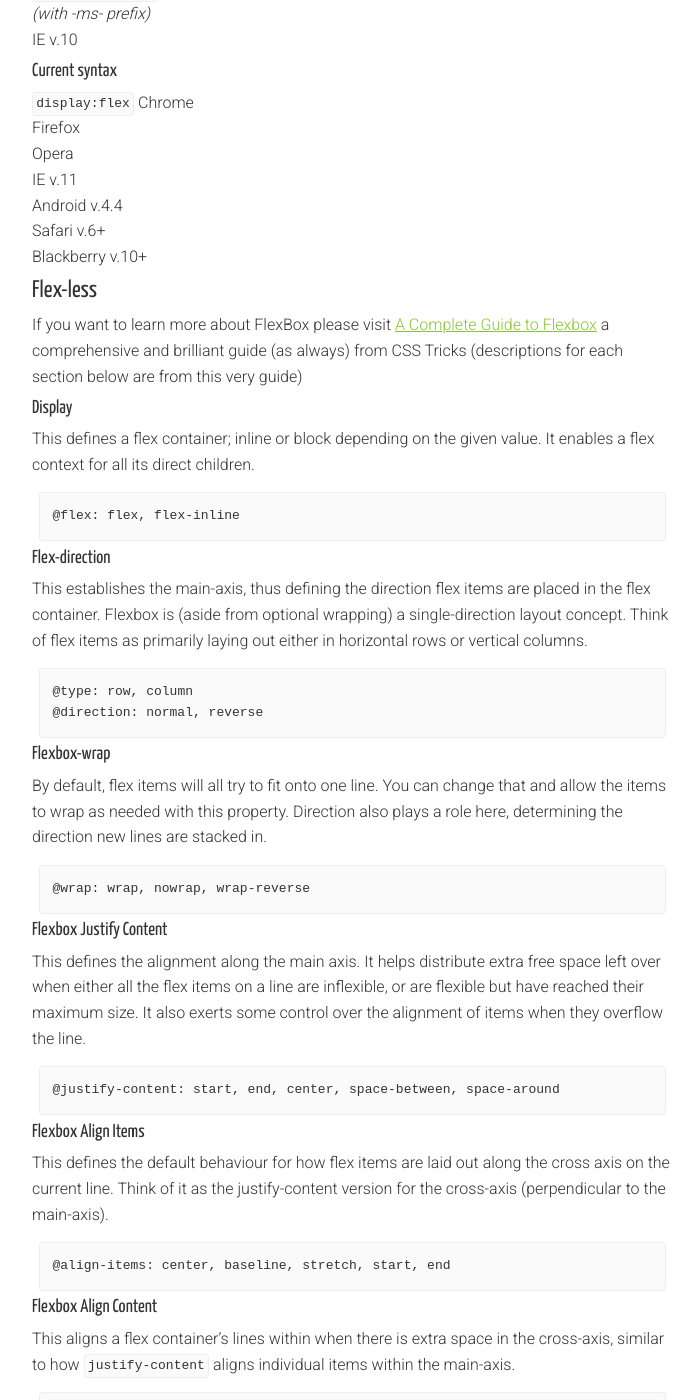
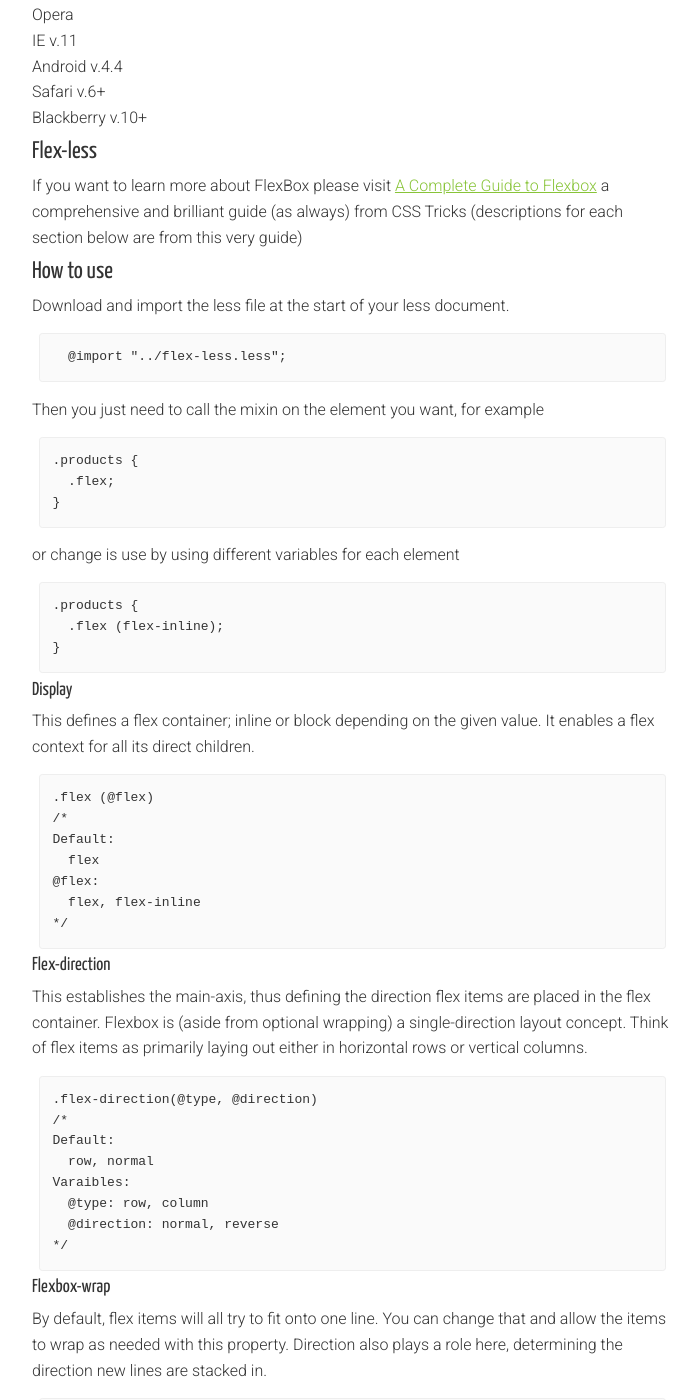
Before and after one commit to holidayextras/holidayextras.github.com, a Jekyll site: the page built from projects/flex-less.md, in a window 1280 px wide and 1400 px high, scrolled down 973 px. Shown: the whole window, without its empty margins (288-988 px from the left). Built offline with Jekyll 4.4.1, drawn with Linux system fonts in a browser that asks for light colours; nearby versions of some CDN libraries; comment, search, counter and statistics services are not loaded; some of the changed text lies outside the part shown.

Commit message:
more descriptions

````diff
--- a/projects/flex-less.md
+++ b/projects/flex-less.md
@@ -26,19 +26,14 @@ Flex-Less is a mixin created to enable you to use all basic functions of CSS fle
 ## Flexbox support
 Flexbox has had multiple types of syntax since it's introduction these are...
 
-### 2009 syntax
 `display:box`
-*(with -webkit- prefix)*
 Android
 Safari v.3+
 Blackberry v.7+
 
-### 2011 syntax
 `display:flexbox`
-*(with -ms- prefix)*
 IE v.10
 
-### Current syntax
 `display:flex`
 Chrome
 Firefox
@@ -52,47 +47,105 @@ Blackberry v.10+
 If you want to learn more about FlexBox please visit [A Complete Guide to Flexbox](http://css-tricks.com/snippets/css/a-guide-to-flexbox/) a comprehensive and brilliant guide (as always) from CSS Tricks
 (descriptions for each section below are from this very guide)
 
+## How to use
+Download and import the less file at the start of your less document.
+
+```css
+  @import "../flex-less.less";
+```
+
+Then you just need to call the mixin on the element you want, for example
+
+```css
+.products {
+  .flex;
+}
+```
+or change is use by using different variables for each element
+
+```css
+.products {
+  .flex (flex-inline);
+}
+```
+
 ### Display
 This defines a flex container; inline or block depending on the given value. It enables a flex context for all its direct children.
 
 ```css
-@flex: flex, flex-inline
+.flex (@flex)
+/*
+Default:
+  flex
+@flex:
+  flex, flex-inline
+*/
 ```
 
 ### Flex-direction
 This establishes the main-axis, thus defining the direction flex items are placed in the flex container. Flexbox is (aside from optional wrapping) a single-direction layout concept. Think of flex items as primarily laying out either in horizontal rows or vertical columns.
 
 ```css
-@type: row, column
-@direction: normal, reverse
+.flex-direction(@type, @direction)
+/*
+Default:
+  row, normal
+Varaibles:
+  @type: row, column
+  @direction: normal, reverse
+*/
 ```
 
 ### Flexbox-wrap
 By default, flex items will all try to fit onto one line. You can change that and allow the items to wrap as needed with this property. Direction also plays a role here, determining the direction new lines are stacked in.
 
 ```css
-@wrap: wrap, nowrap, wrap-reverse
+.flex-wrap (@wrap)
+/*
+Default:
+  wrap
+Variables:
+  wrap, nowrap, wrap-reverse
+*/
 ```
 
 ### Flexbox Justify Content
 This defines the alignment along the main axis. It helps distribute extra free space left over when either all the flex items on a line are inflexible, or are flexible but have reached their maximum size. It also exerts some control over the alignment of items when they overflow the line.
 
 ```css
-@justify-content: start, end, center, space-between, space-around
+.flex-justify-content (@justify-content)
+/*
+Default:
+  start
+Variables:
+  start, end, center, space-between, space-around
+*/
 ```
 
 ### Flexbox Align Items
 This defines the default behaviour for how flex items are laid out along the cross axis on the current line. Think of it as the justify-content version for the cross-axis (perpendicular to the main-axis).
 
 ```css
-@align-items: center, baseline, stretch, start, end
+.flex-align-items (@align-items)
+/*
+Default:
+  stretch
+Variables:
+  center, baseline, stretch, start, end
+*/
 ```
 
 ### Flexbox Align Content
 This aligns a flex container's lines within when there is extra space in the cross-axis, similar to how ```justify-content``` aligns individual items within the main-axis.
 
 ```css
-@align-items: start, end, center, space-between, space-around
+.flex-align-content (@align-content)
+/*
+Default:
+  start
+Variables:
+  start, end, center, space-between, space-around
+*/
 ```
 
 ## Flexbox Bugs
````
